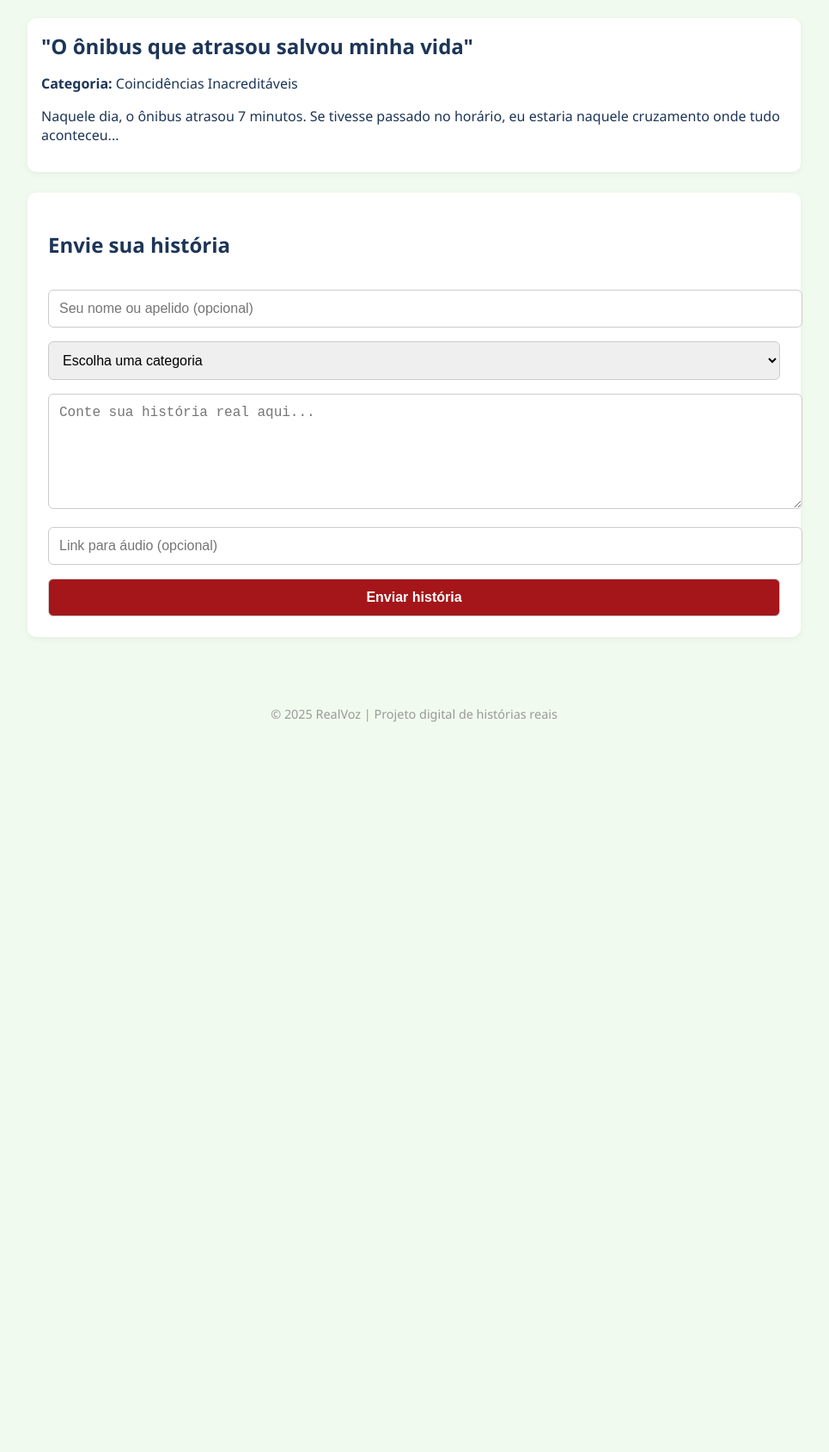
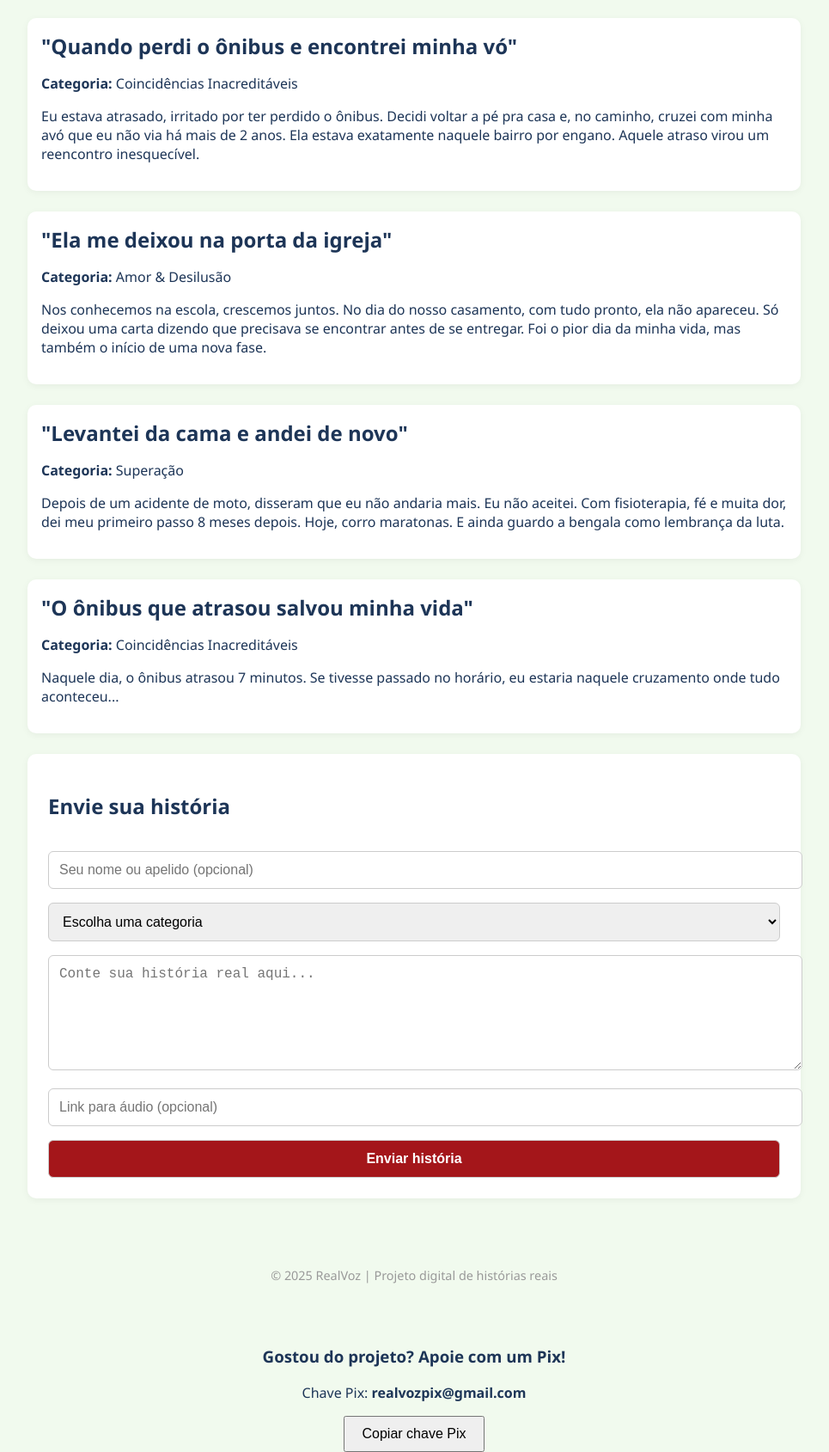
Before and after one commit to VG01-LUB/Realvoz, a plain HTML site: page index.html in a window 1280 px wide. Shown: the part 200-1889 px from the top of the page at 86% size, without its empty margins (158-1123 px from the left). Before the commit the page ends 1072 px from the top, so only its background shows below. Drawn offline with Linux system fonts and the light colour scheme.

Commit message:
Add files via upload

```diff
--- a/index.html
+++ b/index.html
@@ -80,6 +80,24 @@
 
   <div class="container">
     <div class="story">
+      <h2>"Quando perdi o ônibus e encontrei minha vó"</h2>
+      <p><strong>Categoria:</strong> Coincidências Inacreditáveis</p>
+      <p>Eu estava atrasado, irritado por ter perdido o ônibus. Decidi voltar a pé pra casa e, no caminho, cruzei com minha avó que eu não via há mais de 2 anos. Ela estava exatamente naquele bairro por engano. Aquele atraso virou um reencontro inesquecível.</p>
+    </div>
+
+    <div class="story">
+      <h2>"Ela me deixou na porta da igreja"</h2>
+      <p><strong>Categoria:</strong> Amor & Desilusão</p>
+      <p>Nos conhecemos na escola, crescemos juntos. No dia do nosso casamento, com tudo pronto, ela não apareceu. Só deixou uma carta dizendo que precisava se encontrar antes de se entregar. Foi o pior dia da minha vida, mas também o início de uma nova fase.</p>
+    </div>
+
+    <div class="story">
+      <h2>"Levantei da cama e andei de novo"</h2>
+      <p><strong>Categoria:</strong> Superação</p>
+      <p>Depois de um acidente de moto, disseram que eu não andaria mais. Eu não aceitei. Com fisioterapia, fé e muita dor, dei meu primeiro passo 8 meses depois. Hoje, corro maratonas. E ainda guardo a bengala como lembrança da luta.</p>
+    </div>
+
+    <div class="story">
       <h2>"O ônibus que atrasou salvou minha vida"</h2>
       <p><strong>Categoria:</strong> Coincidências Inacreditáveis</p>
       <p>Naquele dia, o ônibus atrasou 7 minutos. Se tivesse passado no horário, eu estaria naquele cruzamento onde tudo aconteceu...</p>
@@ -107,5 +125,22 @@
   <footer>
     &copy; 2025 RealVoz | Projeto digital de histórias reais
   </footer>
+
+<div class="donate" style="text-align: center; margin-top: 40px;">
+  <h3>Gostou do projeto? Apoie com um Pix!</h3>
+  <p>Chave Pix: <strong>realvozpix@gmail.com</strong></p>
+  <button onclick="copyPixKey()" style="padding: 10px 20px; font-size: 16px; cursor: pointer;">
+    Copiar chave Pix
+  </button>
+  <p id="copyMsg" style="color: green; display: none; margin-top: 10px;">Chave copiada!</p>
+</div>
+
+<script>
+  function copyPixKey() {
+    navigator.clipboard.writeText("realvozpix@gmail.com");
+    document.getElementById("copyMsg").style.display = "block";
+  }
+</script>
+
 </body>
 </html>
```
